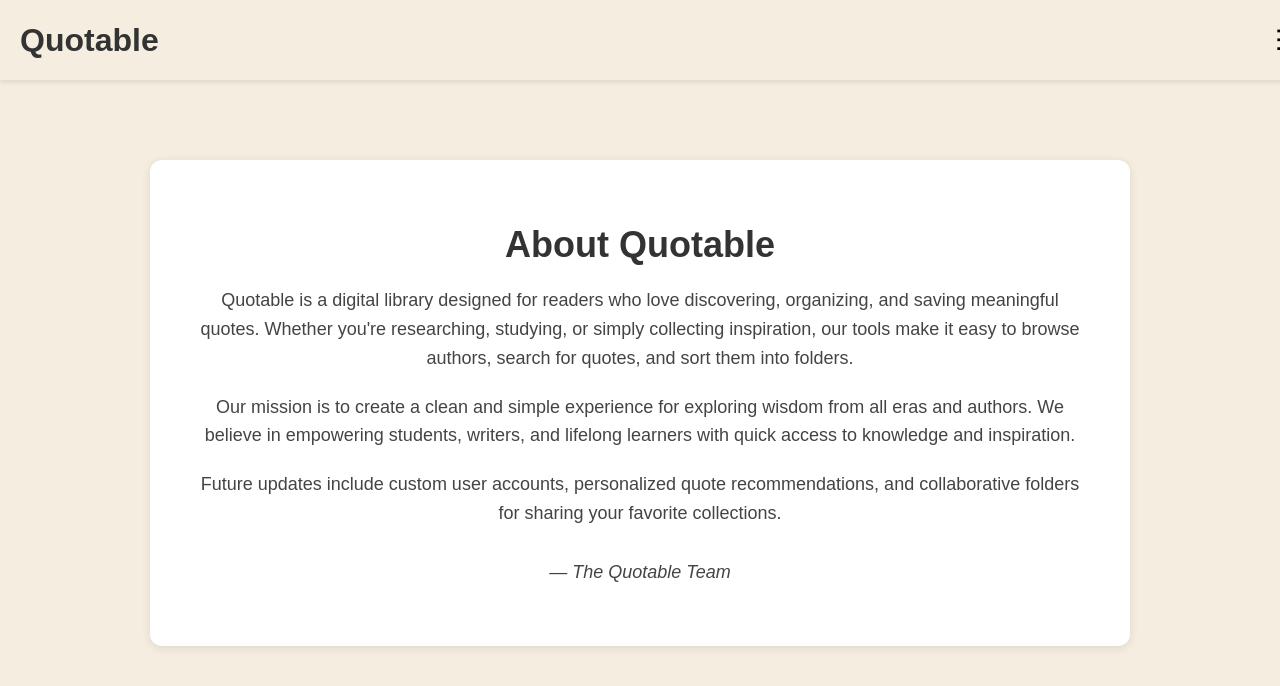
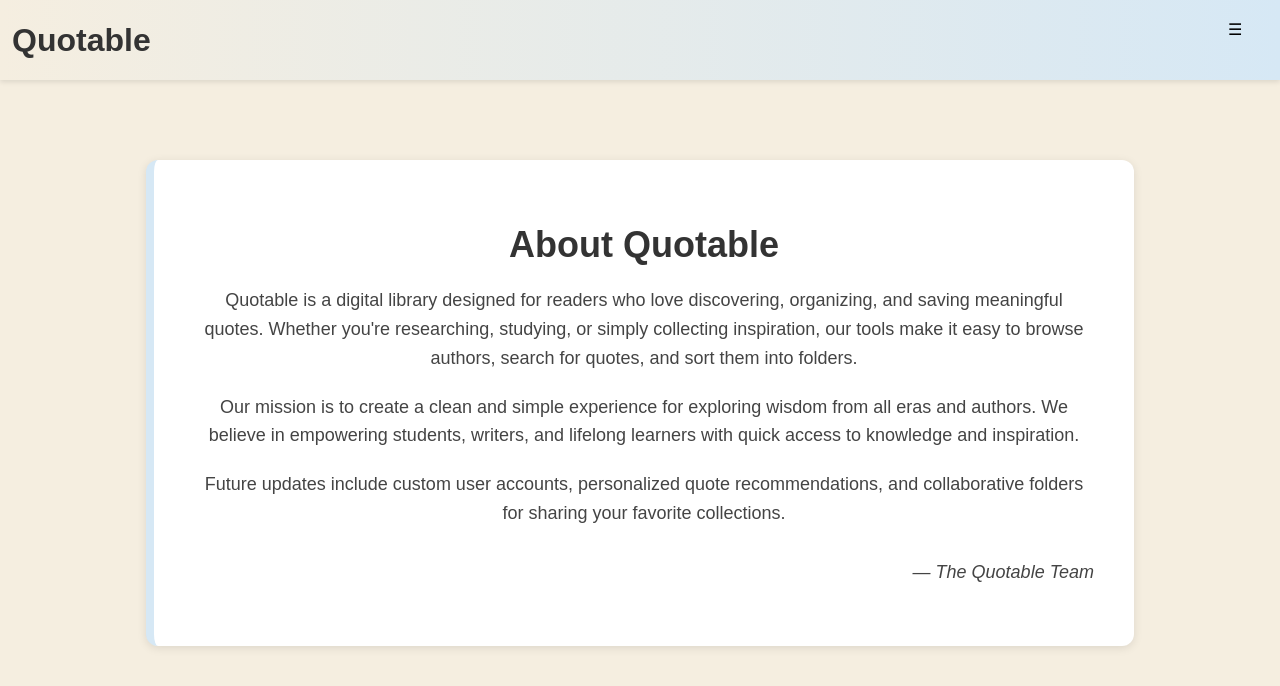
Before and after one commit to landoE324/web_project, a React (Vite) app in the folder quotable/: page /about in a window 1280 px wide. Shown: the top 686 px of the page. Built offline with nearby package versions, Linux system fonts and the light colour scheme; no server answers.

Commit message:
reworked about page

```diff
--- a/quotable/src/AboutPage.module.css
+++ b/quotable/src/AboutPage.module.css
@@ -1,15 +1,26 @@
+:root {
+  --primary-bg: #f5eee0;
+  --secondary-bg: #d6e8f5;
+  --text-dark: #333;
+  --text-mid: #444;
+}
+
+/* ---------- PAGE CONTAINER ---------- */
 .aboutContainer {
-background-color: #f5eee0;
+  background-color: var(--primary-bg);
   display: flex;
   flex-direction: column;
   align-items: center;
-padding-top: 120px;
+  justify-content: flex-start;
+  min-height: 100vh;
+  padding-top: 120px;  /* makes room under fixed top bar */
   font-family: Arial, sans-serif;
 }
 
-
 /* ---------- TOP BAR ---------- */
 .topBar {
+    box-sizing: border-box;
+  overflow: hidden;
   position: fixed;
   top: 0;
   left: 0;
@@ -18,93 +29,98 @@ height: 80px;
   display: flex;
   justify-content: space-between;
   align-items: center;
-padding: 0 20px;
-background-color: #f5eee0;
+  padding: 0 12px;
+  background: linear-gradient(
+    to right,
+    var(--primary-bg),
+    var(--secondary-bg)
+  );
   box-shadow: 0 2px 5px rgba(0,0,0,0.1);
   z-index: 1000;
+  overflow: visible;
 }
-
 
 .logo {
   font-size: 32px;
   font-weight: bold;
-color: #333;
+  color: var(--text-dark);
   text-decoration: none;
+  cursor: pointer;
 }
-
 
 /* ---------- MENU DROPDOWN ---------- */
 .navDropdown {
   position: relative;
+   display: flex;
+  align-items: center;
+  justify-content: center;
+  max-width: 40px;
+  overflow: visible;
 }
-
 
 summary {
   list-style: none;
   cursor: pointer;
 }
 
-
 .menuIcon {
-font-size: 28px;
+  width: 40px;
+  height: 40px;
   cursor: pointer;
+  user-select: none;
 }
-
 
 .menuList {
   margin-top: 10px;
-padding: 10px;
-background-color: white;
+  background-color: var(--secondary-bg);
   list-style: none;
   border-radius: 8px;
   box-shadow: 0 2px 8px rgba(0,0,0,0.15);
+  padding: 10px 16px;
 }
 
-
 .menuList li {
-padding: 8px 0;
+  padding: 6px 0;
 }
 
-
 .menuList li a {
-color: #333;
+  color: var(--text-dark);
   text-decoration: none;
   font-size: 18px;
 }
 
-
 .menuList li a:hover {
   text-decoration: underline;
 }
-
 
 /* ---------- ABOUT CONTENT ---------- */
 .contentWrapper {
   width: 90%;
   max-width: 900px;
   margin-top: 40px;
+
   background: white;
+  border-left: 8px solid var(--secondary-bg);
   padding: 40px;
   border-radius: 12px;
   box-shadow: 0 2px 10px rgba(0,0,0,0.1);
+
+  /* KEEP TEXT CENTERED */
   text-align: center;
 }
-
 
 .contentWrapper h1 {
   font-size: 36px;
   margin-bottom: 20px;
-color: #333;
+  color: var(--text-dark);
 }
 
 .contentWrapper p {
   font-size: 18px;
   line-height: 1.6;
   margin-bottom: 20px;
-color: #444;
-text-align: center;
+  color: var(--text-mid);
 }
-
 
 .signature {
   font-style: italic;
```
Lines whose indentation alone changed are shown as unchanged.
